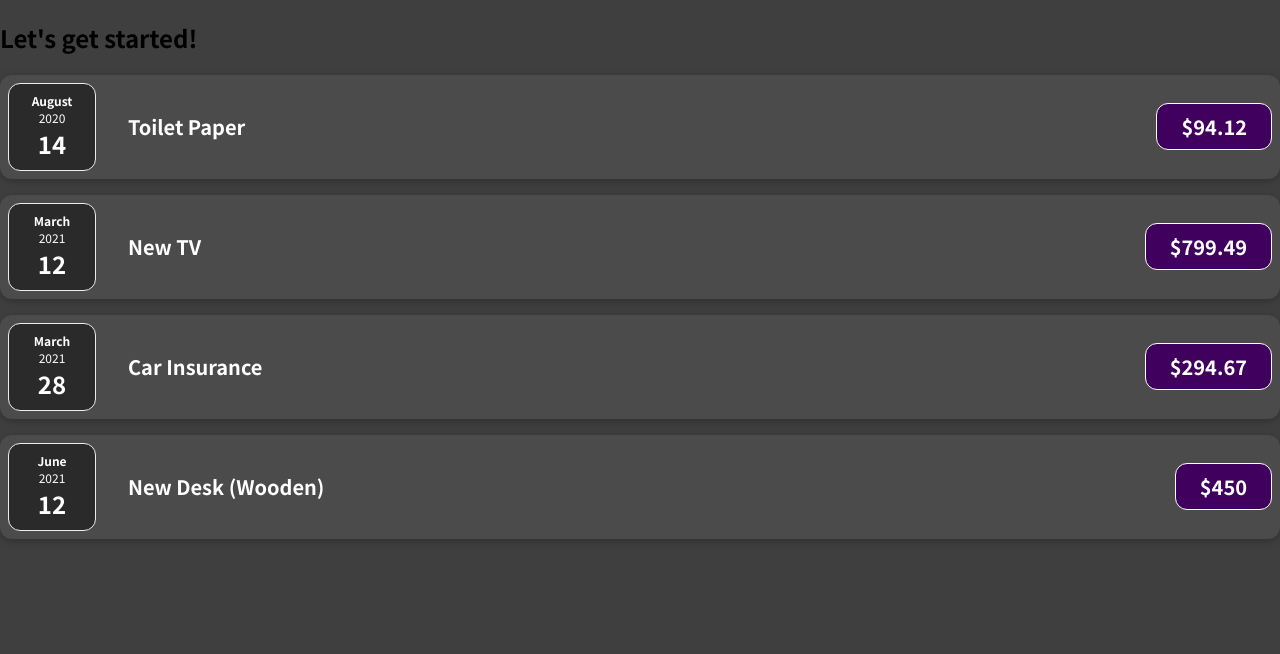
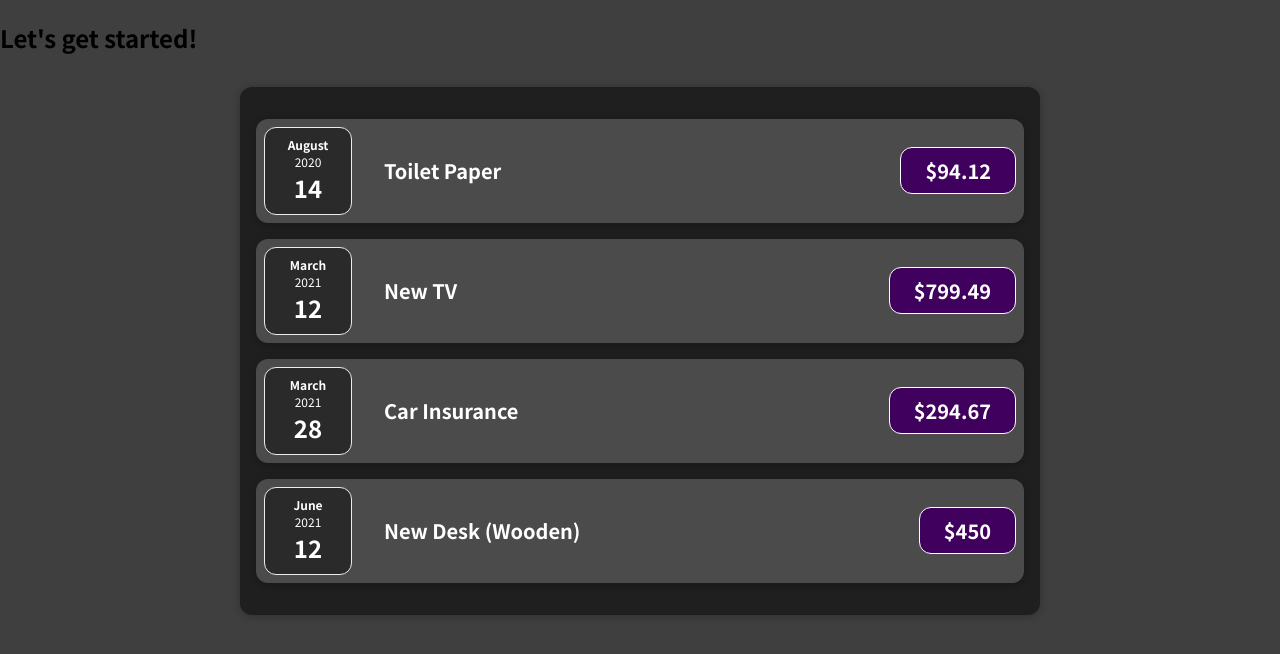
Before and after one commit to kimbeomjin95/react-complete-guide, a React (Create React App) app: page / in a window 1280 px wide. Shown: the top 654 px of the page. Built offline with nearby package versions, Linux system fonts and the light colour scheme.

Commit message:
39. 연습하기: 리액트 및 컴포넌트 기본 사항 (정답)

```diff
--- a/src/App.js
+++ b/src/App.js
@@ -1,5 +1,4 @@
-import ExpenseItem from './components/Expenseitem';
-import Expense from './components/Expense';
+import Expenses from './components/Expenses';
 
 function App() {
   const expenses = [
@@ -27,9 +26,7 @@ function App() {
   return (
     <div>
       <h2>Let's get started!</h2>
-      <div className="expense">
-        <Expense expenses={expenses} />
-      </div>
+      <Expenses items={expenses} />
     </div>
   );
 }
--- a/src/components/Expense.js
+++ /dev/null
@@ -1,33 +0,0 @@
-import ExpenseItem from './Expenseitem';
-import React from 'react';
-
-const Expense = (props) => {
-  const { expenses } = props;
-
-  return (
-    <>
-      <ExpenseItem
-        title={expenses[0].title}
-        amount={expenses[0].amount}
-        date={expenses[0].date}
-      />
-      <ExpenseItem
-        title={expenses[1].title}
-        amount={expenses[1].amount}
-        date={expenses[1].date}
-      />
-      <ExpenseItem
-        title={expenses[2].title}
-        amount={expenses[2].amount}
-        date={expenses[2].date}
-      />
-      <ExpenseItem
-        title={expenses[3].title}
-        amount={expenses[3].amount}
-        date={expenses[3].date}
-      />
-    </>
-  );
-};
-
-export default Expense;
--- /dev/null
+++ b/src/components/Expenses.css
@@ -0,0 +1,9 @@
+.expenses {
+    padding: 1rem;
+    background-color: rgb(31, 31, 31);
+    margin: 2rem auto;
+    width: 50rem;
+    max-width: 95%;
+    border-radius: 12px;
+    box-shadow: 0 1px 8px rgba(0, 0, 0, 0.25);
+}
--- /dev/null
+++ b/src/components/Expenses.js
@@ -0,0 +1,34 @@
+import ExpenseItem from './Expenseitem';
+import React from 'react';
+import './Expenses.css';
+
+const Expenses = (props) => {
+  const { items } = props;
+
+  return (
+    <div className="expenses">
+      <ExpenseItem
+        title={items[0].title}
+        amount={items[0].amount}
+        date={items[0].date}
+      />
+      <ExpenseItem
+        title={items[1].title}
+        amount={items[1].amount}
+        date={items[1].date}
+      />
+      <ExpenseItem
+        title={items[2].title}
+        amount={items[2].amount}
+        date={items[2].date}
+      />
+      <ExpenseItem
+        title={items[3].title}
+        amount={items[3].amount}
+        date={items[3].date}
+      />
+    </div>
+  );
+};
+
+export default Expenses;
```
